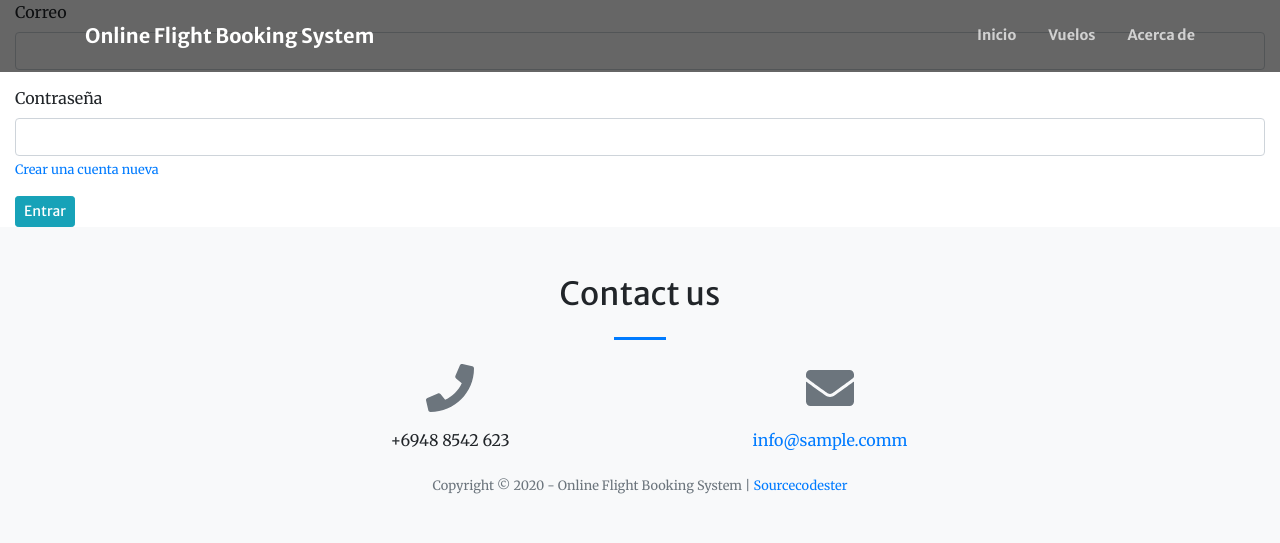
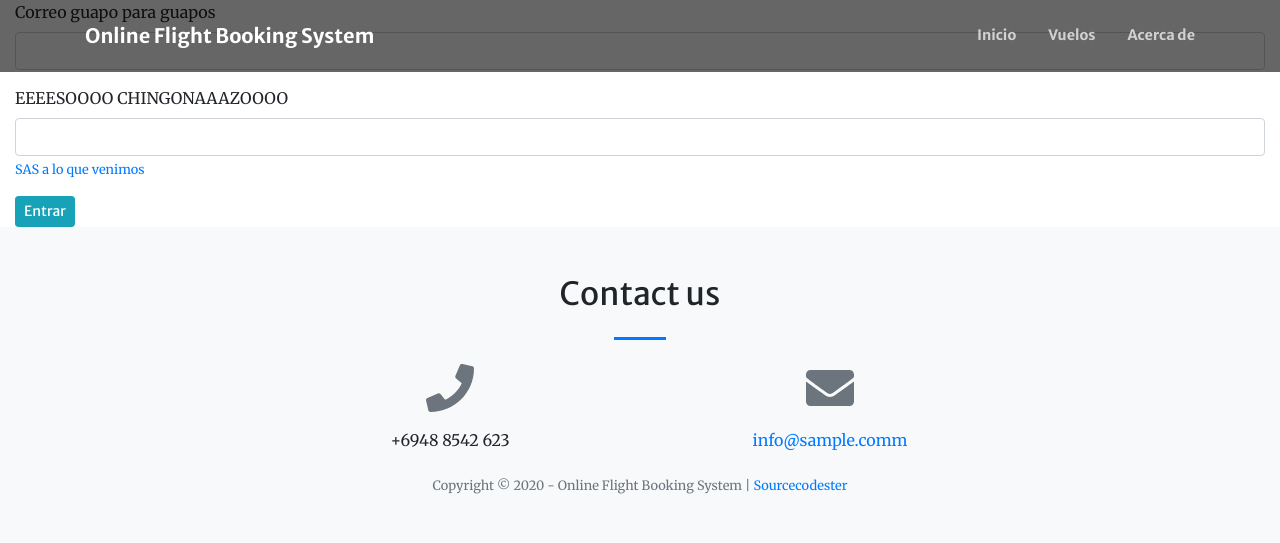
Before and after one commit to Ragyo/HJJ-, a PHP site: page /index.php?page=login in a window 1280 px wide. Shown: the top 543 px of the page. Run offline with PHP 8.4, Linux system fonts and the light colour scheme; the visitor is signed in with stand-in values (Sample User, id 1); data comes from the database, SQL or seed files in the repository; data that the repository does not hold is empty; some libraries are stand-ins or nearby versions.

Commit message:
cambios para mi gemelo

```diff
--- a/login.php
+++ b/login.php
@@ -2,13 +2,13 @@
 <div class="container-fluid">
 	<form action="" id="login-frm">
 		<div class="form-group">
-			<label for="" class="control-label">Correo</label>
+			<label for="" class="control-label">Correo guapo para guapos</label>
 			<input type="email" name="email" required="" class="form-control">
 		</div>
 		<div class="form-group">
-			<label for="" class="control-label">Contraseña</label>
+			<label for="" class="control-label">EEEESOOOO CHINGONAAAZOOOO</label>
 			<input type="password" name="password" required="" class="form-control">
-			<small><a href="javascript:void(0)" id="new_account">Crear una cuenta nueva</a></small>
+			<small><a href="javascript:void(0)" id="new_account">SAS a lo que venimos</a></small>
 		</div>
 		<button class="button btn btn-info btn-sm">Entrar</button>
 	</form>
```
